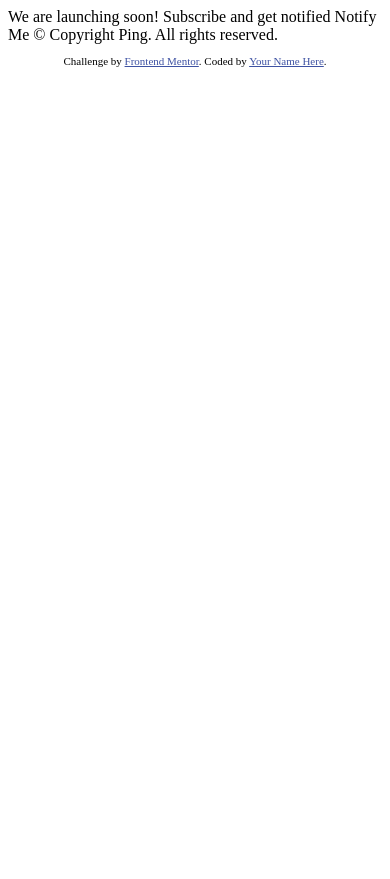
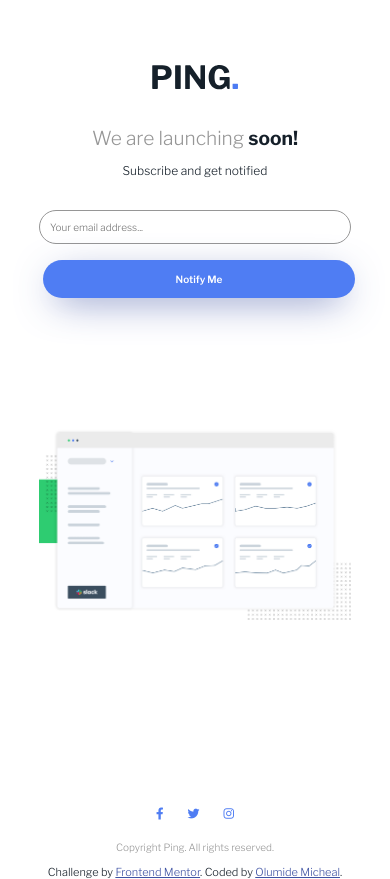
Before and after one commit to codewithmide/ping-coming-soon-page, a plain HTML site: page index.html in a window 390 px wide. Before the commit the page ends 844 px from the top, so only its background shows below. Drawn offline with nearby package versions, Linux system fonts and the light colour scheme.

Commit message:
done with mobile and desktop view

```diff
--- a/index.html
+++ b/index.html
@@ -1,34 +1,62 @@
 <!DOCTYPE html>
+
 <html lang="en">
+
 <head>
+
   <meta charset="UTF-8">
   <meta name="viewport" content="width=device-width, initial-scale=1.0"> <!-- displays site properly based on user's device -->
 
   <link rel="icon" type="image/png" sizes="32x32" href="./images/favicon-32x32.png">
 
+  <link rel="stylesheet" href="https://cdnjs.cloudflare.com/ajax/libs/font-awesome/6.1.1/css/all.min.css" integrity="sha512-KfkfwYDsLkIlwQp6LFnl8zNdLGxu9YAA1QvwINks4PhcElQSvqcyVLLD9aMhXd13uQjoXtEKNosOWaZqXgel0g==" crossorigin="anonymous" referrerpolicy="no-referrer" />
+
+  <link rel="stylesheet" href="styles.css">
+
   <title>Frontend Mentor | Ping coming soon page</title>
 
-  <!-- Feel free to remove these styles or customise in your own stylesheet 👍 -->
-  <style>
-    .attribution { font-size: 11px; text-align: center; }
-    .attribution a { color: hsl(228, 45%, 44%); }
-  </style>
 </head>
 <body>
 
-  We are launching soon!
+  <header>
+    <img src="./images/logo.svg" alt="image header" class="header-image">
+  </header>
 
-  Subscribe and get notified
+  <h1>We are launching <span>soon!</span></h1>
 
-  Notify Me
+  <p>
+    Subscribe and get notified
+  </p>
 
-  &copy; Copyright Ping. All rights reserved.
+  <form action="#" id="form">
+
+    <input type="email" name="email" id="email" placeholder="Your email address..." />
+
+    <button>Notify Me</button>
+
+    <p class="error hide">Please provide a valid email address</p>
+
+  </form>
+
+  <div class="dashboard">
+  </div>
+
+  <div class="social-links">
+    <i class="fa-brands fa-facebook-f"></i>
+    <i class="fa-brands fa-twitter"></i>
+    <i class="fa-brands fa-instagram"></i>
+  </div>
+
+  <p class="foot">
+    Copyright Ping. All rights reserved.
+  </p>
 
   <footer>
     <p class="attribution">
       Challenge by <a href="https://www.frontendmentor.io?ref=challenge" target="_blank">Frontend Mentor</a>.
-      Coded by <a href="#">Your Name Here</a>.
+      Coded by <a href="https://github.com/codewithmide/ping-coming-soon-page">Olumide Micheal</a>.
     </p>
   </footer>
+  <script src="script.js"></script>
 </body>
 </html>
--- /dev/null
+++ b/script.js
@@ -0,0 +1,53 @@
+/*const form = document.getElementById('form');
+
+form.addEventListener('submit', e => {
+	e.preventDefault();
+
+	const email = form['email'].value;
+
+	if (email === '') {
+		addErrorTo('email', 'Email is required');
+	} else if (!isValid(email)) {
+		addErrorTo('email', 'Email is not valid');
+	} else {
+		removeErrorFrom('email');
+	}
+});
+
+function addErrorTo(field, message) {
+	const formControl = form[field].parentNode;
+	formControl.classList.add('error');
+
+	const small = formControl.querySelector('small');
+	small.innerText = message;
+}
+
+function removeErrorFrom(field) {
+	const formControl = form[field].parentNode;
+	formControl.classList.remove('error');
+}
+
+function isValid(email) {
+	var re = /^(([^<>()\[\]\\.,;:\s@"]+(\.[^<>()\[\]\\.,;:\s@"]+)*)|(".+"))@((\[[0-9]{1,3}\.[0-9]{1,3}\.[0-9]{1,3}\.[0-9]{1,3}\])|(([a-zA-Z\-0-9]+\.)+[a-zA-Z]{2,}))$/;
+	return re.test(String(email).toLowerCase());
+}*/
+
+const form = document.getElementById("form");
+const email = document.getElementById("email");
+
+
+form.addEventListener("submit", (e) => {
+    e.preventDefault();
+    const emailVal = email.value;
+
+    if (!validateEmail(emailVal)) {
+        form.classList.add("error");
+    } else {
+        form.classList.remove("error");
+    }
+});
+
+function validateEmail(email) {
+    var re = /^(([^<>()[\]\\.,;:\s@"]+(\.[^<>()[\]\\.,;:\s@"]+)*)|(".+"))@((\[[0-9]{1,3}\.[0-9]{1,3}\.[0-9]{1,3}\.[0-9]{1,3}\])|(([a-zA-Z\-0-9]+\.)+[a-zA-Z]{2,}))$/;
+    return re.test(String(email).toLowerCase());
+}
--- /dev/null
+++ b/styles.css
@@ -0,0 +1,186 @@
+@import url('https://fonts.googleapis.com/css2?family=Libre+Franklin:wght@300;600;700&display=swap');
+
+* {
+    padding: 0;
+    margin: 0;
+    box-sizing: border-box;
+    font-family: 'Libre Franklin', sans-serif;
+}
+
+body {
+    height: 100vh;
+    width: 100vw;
+    display: block;
+    align-items: center;
+    justify-content: center;
+    text-align: center;
+    font-family: 'Libre Franklin', sans-serif;
+    overflow-x: hidden;
+}
+
+.header-image {
+    background-position: center center;
+    margin: 1.5rem 0;
+}
+
+h1 {
+    font-weight: 300;
+    font-family: 'Libre Franklin', sans-serif;
+    color: hsl(0, 0%, 59%);
+}
+
+h1 > span {
+    font-weight: 700;
+    color: hsl(209, 33%, 12%);
+}
+
+p {
+    font-size: 20px;
+    color: hsl(209, 33%, 12%);
+    font-family: 'Libre Franklin', sans-serif;
+    margin: .8rem 0;
+}
+
+form {
+    margin: 2rem 0 3rem 0;
+    display: flex;
+    align-items:center;
+    justify-content: center;
+    gap: 1rem;
+}
+
+#email {
+    padding: 13px 30px;
+    border-radius: 30px;
+    width: 320px;
+    border: 1px solid hsl(0, 0%, 59%);
+    outline: none;
+    font-size: 12px;
+    background-color: transparent;
+}
+
+.error {
+    border: none;
+    font-size: 11px;
+    text-align: left;
+    color: hsl(354, 100%, 66%);
+    font-style: italic;
+    font-weight: 600;
+    margin-top: 0;
+}
+
+.hide {
+    display: none;
+}
+
+button {
+    padding: 13px 30px;
+    background-color: hsl(223, 87%, 63%);
+    color: #fff;
+    border-radius: 30px;
+    outline: none;
+    border: none;
+    margin-left: .25rem;
+    font-weight: 600;
+    cursor: pointer;
+    box-shadow: hsl(228, 45%, 44%) 0px 10px 40px -12px,
+                hsl(228, 45%, 44%) 0px 10px 26px -18px;
+}
+
+.dashboard {
+    width: 35%;
+    height: 45%;
+    background-image: url(./images/illustration-dashboard.png);
+    background-repeat: no-repeat;
+    background-size: contain;
+    background-position: center center;
+    margin: 0 auto;
+}
+
+.social-links {
+    display: flex;
+    gap: .5rem;
+    align-items: center;
+    justify-content: center;
+    margin-top: 1rem;
+}
+
+i {
+    padding: 8px;
+    color: hsl(223, 87%, 63%);
+    border-radius: 50%;
+    cursor: pointer;
+    font-size: 12px;
+}
+
+i:hover {
+    background-color: hsl(223, 87%, 63%);
+    color: #fff;
+}
+
+.foot {
+    font-size: 12px;
+    color: hsl(0, 0%, 59%);
+}
+
+.attribution {
+    font-size: 11px;
+    text-align: center;
+}
+
+.attribution a {
+    color: hsl(228, 45%, 44%);
+}
+
+@media only screen and (max-width: 600px) {
+    .header-image {
+        margin: 4rem 0 2rem 0;
+    }
+
+    h1 {
+        font-size: 1.2rem;
+    }
+
+    p {
+        font-size: 12px;
+    }
+
+    form {
+        display: block;
+        width: 80%;
+        align-items: center;
+        justify-content: center;
+        margin: 2rem auto 1rem auto;
+    }
+
+    #email {
+        display: flex;
+        align-items: center;
+        justify-content: center;
+        padding: 10px;
+        font-size: 10px;
+        width: 100%;
+        margin-bottom: 1rem;
+    }
+
+    button {
+        width: 100%;
+        font-size: 10px;
+        text-align: center;
+    }
+
+    .dashboard {
+        width: 80%;
+        height: 50%;
+        margin-bottom: 4rem;
+    }
+
+    .social-links {
+        gap: .5rem;
+        font-size: 10px;
+    }
+
+    .foot {
+        font-size: 10px;
+    }
+}
```
